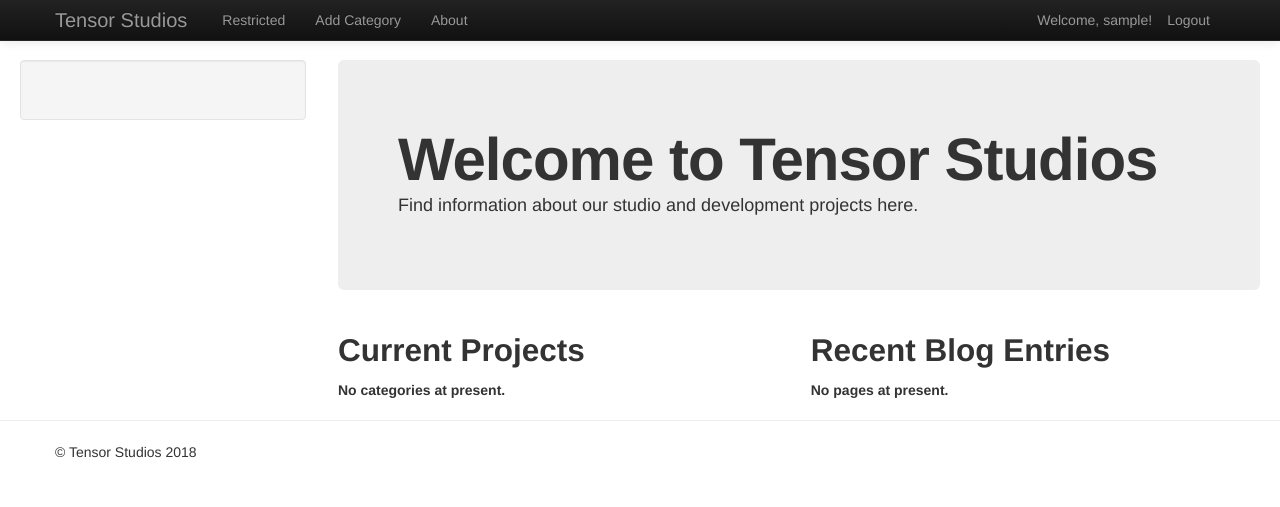
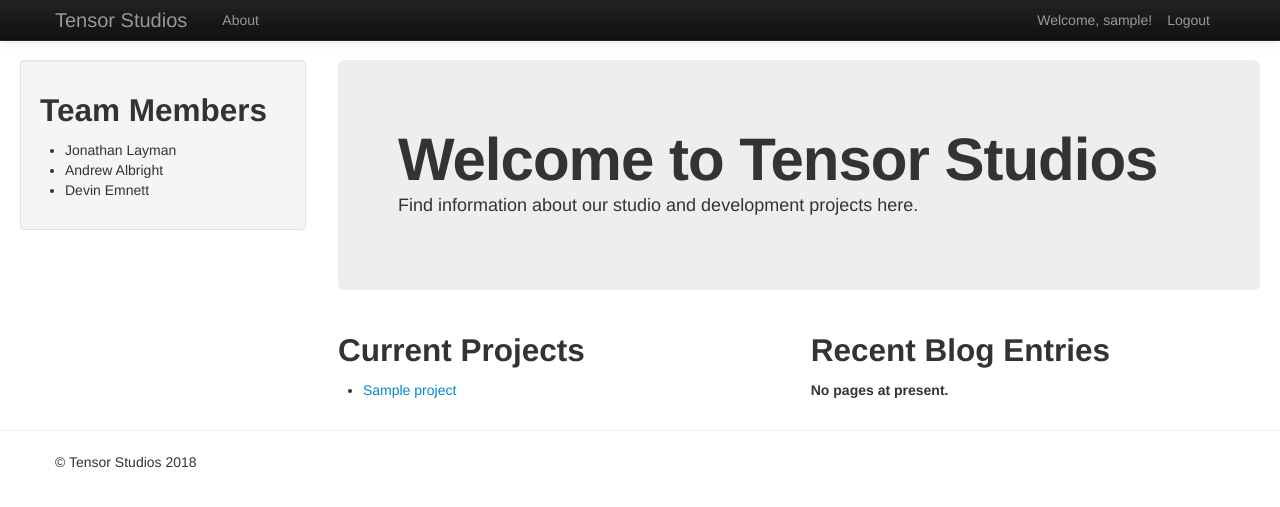
Before and after one commit to TensorStudios/TensorStudiosWeb, a Django app: page / in a window 1280 px wide. Shown: the top 507 px of the page. Run offline with Django 3.2, Linux system fonts and the light colour scheme; a user stored in the database is signed in; tables that the repository leaves empty hold one stand-in row (values such as "Sample post").

Commit message:
Added Project Model, removed dead links, added view for Models

```diff
--- a/blog/admin.py
+++ b/blog/admin.py
@@ -1,6 +1,7 @@
 from django.contrib import admin
-from .models import Post
+from .models import Post, Project
 
 admin.site.register(Post)
+admin.site.register(Project)
 
 # Register your models here.
--- a/blog/models.py
+++ b/blog/models.py
@@ -1,10 +1,12 @@
 from django.db import models
 from django.utils import timezone
+from django.urls import reverse
 
 
 class Post(models.Model):
     author = models.ForeignKey('auth.User', on_delete=models.CASCADE)
     title = models.CharField(max_length=200)
+    project = models.ForeignKey('Project', default=1, on_delete=models.CASCADE)
     text = models.TextField()
     created_date = models.DateTimeField(default=timezone.now)
     published_date = models.DateTimeField(blank=True, null=True)
@@ -13,5 +15,23 @@ class Post(models.Model):
         self.published_date = timezone.now()
         self.save()
 
+    def get_absolute_url(self):
+        return reverse('index')
+
     def __str__(self):
         return self.title
+
+
+class Project(models.Model):
+    name = models.CharField(max_length=200)
+    description = models.TextField()
+    version = models.CharField(max_length=20)
+
+    def create(self):
+        self.save()
+
+    def get_absolute_url(self):
+        return reverse('index')
+
+    def __str__(self):
+        return self.name
--- a/blog/templates/blog/base.html
+++ b/blog/templates/blog/base.html
@@ -27,16 +27,16 @@
                         <li class="navbar-text">Welcome, {{ user.username }}!</li>
                         <li><a href="{% url 'logout' %}">Logout</a></li>
                        {% else %}
-                        <li><a href="/blog/register/">Register</a></li>
+{#                        <li><a href="/blog/register/">Register</a></li>#}
                         <li><a href="{% url 'login' %}">Login</a></li>
                        {% endif %}
                    </ul>
                    <ul class="nav">
                        {% if user.is_authenticated %}
-                        <li><a href="/blog/restricted/">Restricted</a></li>
-                        <li><a href="/blog/add_category/">Add Category</a></li>
+{#                        <li><a href="/blog/restricted/">Restricted</a></li>#}
+{#                        <li><a href="/blog/add_category/">Add Category</a></li>#}
                        {% endif %}
-                       <li><a href="/blog/about/">About</a></li>
+                       <li><a href="/about/">About</a></li>
                    </ul>
                </div>
                <!--/.nav-collapse -->
@@ -48,7 +48,12 @@
     <div class="row-fluid">
         <div class="span3">
             <div class="well sidebar-nav">
-                <!--- Empty for the timebeing -->
+                <h2>Team Members</h2>
+                <ul>
+                    <li>Jonathan Layman</li>
+                    <li>Andrew Albright</li>
+                    <li>Devin Emnett</li>
+                </ul>
             </div>
             <!--/.well -->
         </div>
--- a/blog/templates/blog/index.html
+++ b/blog/templates/blog/index.html
@@ -9,10 +9,10 @@
 <div class="row-fluid">
     <div class="span6">
         <h2>Current Projects</h2>
-        {% if categories %}
+        {% if projects %}
         <ul>
-            {% for category in categories %}
-            <li><a href="/rango/category/{{ category.url }}">{{ category.name }}</a></li>
+            {% for project in projects %}
+            <li><a href="/blog/project/{{ project.pk }}">{{ project.name }}</a></li>
             {% endfor %}
         </ul>
         {% else %}
@@ -23,10 +23,10 @@
     <!--/span-->
     <div class="span6">
         <h2>Recent Blog Entries</h2>
-        {% if pages %}
+        {% if posts %}
         <ul>
-            {% for page in pages %}
-            <li><a href="{{ page.url}}">{{ page.title }}</a> - {{ page.category }} ({{ page.views }} view(s))</li>
+            {% for post in posts %}
+            <li><a href="{% url 'post_detail' pk=post.pk %}">{{ post.title }}</a> - {{ post.project }}</li>
             {% endfor %}
         </ul>
         {% else %}
--- a/blog/urls.py
+++ b/blog/urls.py
@@ -5,5 +5,5 @@ urlpatterns = [
     path('', views.index, name='index'),
     path('postlist/', views.post_list, name='post_list'),
     path('post/<int:pk>/', views.post_detail, name='post_detail'),
-#    path('blog/login/', views.user_login, name='user_login'),
+    path('about/', views.about, name='about'),
 ]
--- a/blog/views.py
+++ b/blog/views.py
@@ -3,11 +3,13 @@ from django.utils import timezone
 from django.contrib.auth import authenticate, login
 from django.template import RequestContext, Template
 from django.http import HttpResponse, HttpResponseRedirect
-from .models import Post
+from .models import Post, Project
 
 
 def index(request):
-    return render(request, 'blog/index.html')
+    posts = Post.objects.filter(published_date__lte=timezone.now()).order_by('published_date')
+    projects = Project.objects.all()
+    return render(request, 'blog/index.html', {'posts': posts, 'projects': projects})
 
 
 def post_list(request):
@@ -59,3 +61,7 @@ def user_login(request):
         # No context variables to pass to the template system, hence the
         # blank dictionary object...
         return render_to_response('blog/login.html', {}, context)
+
+
+def about(request):
+    return render(request, 'blog/about.html/')
```
Also changed, not shown: blog/templates/blog/about.html (added, +8 -0 lines), blog/migrations/0001_initial.py.
